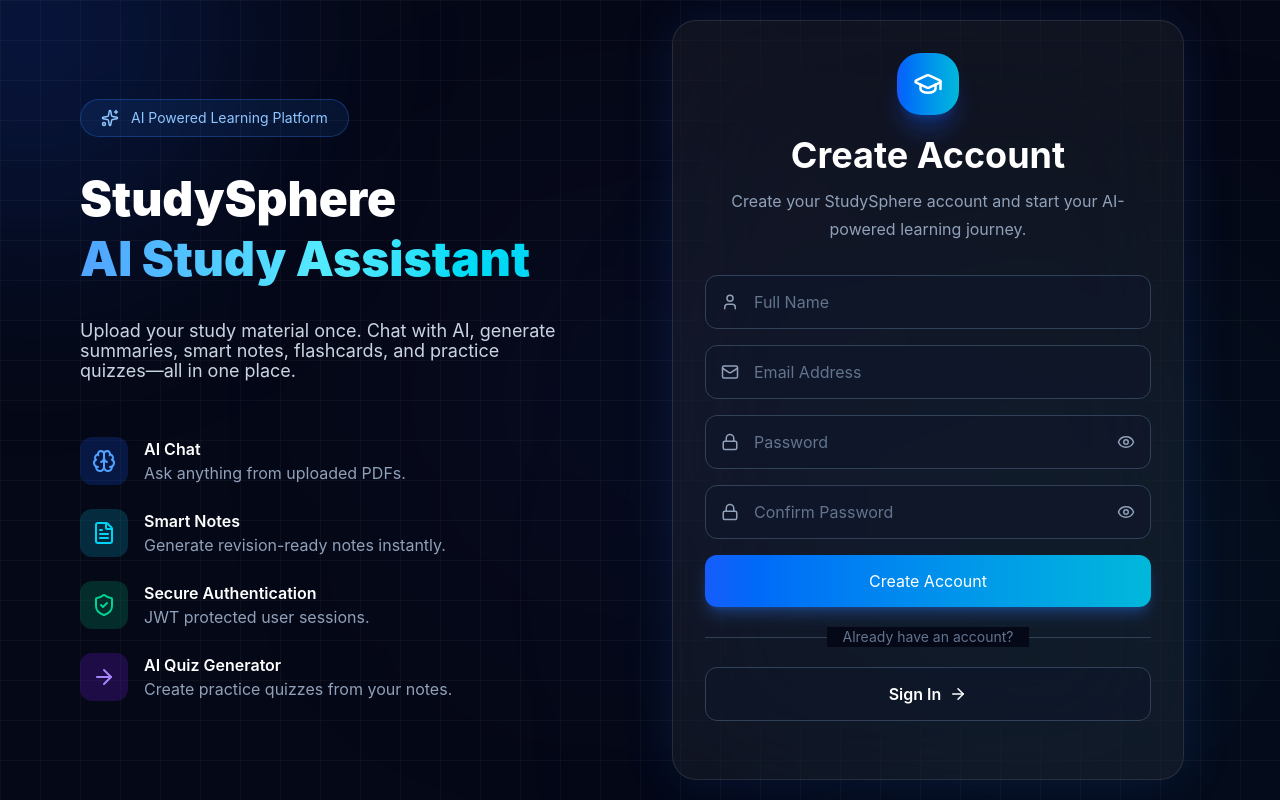
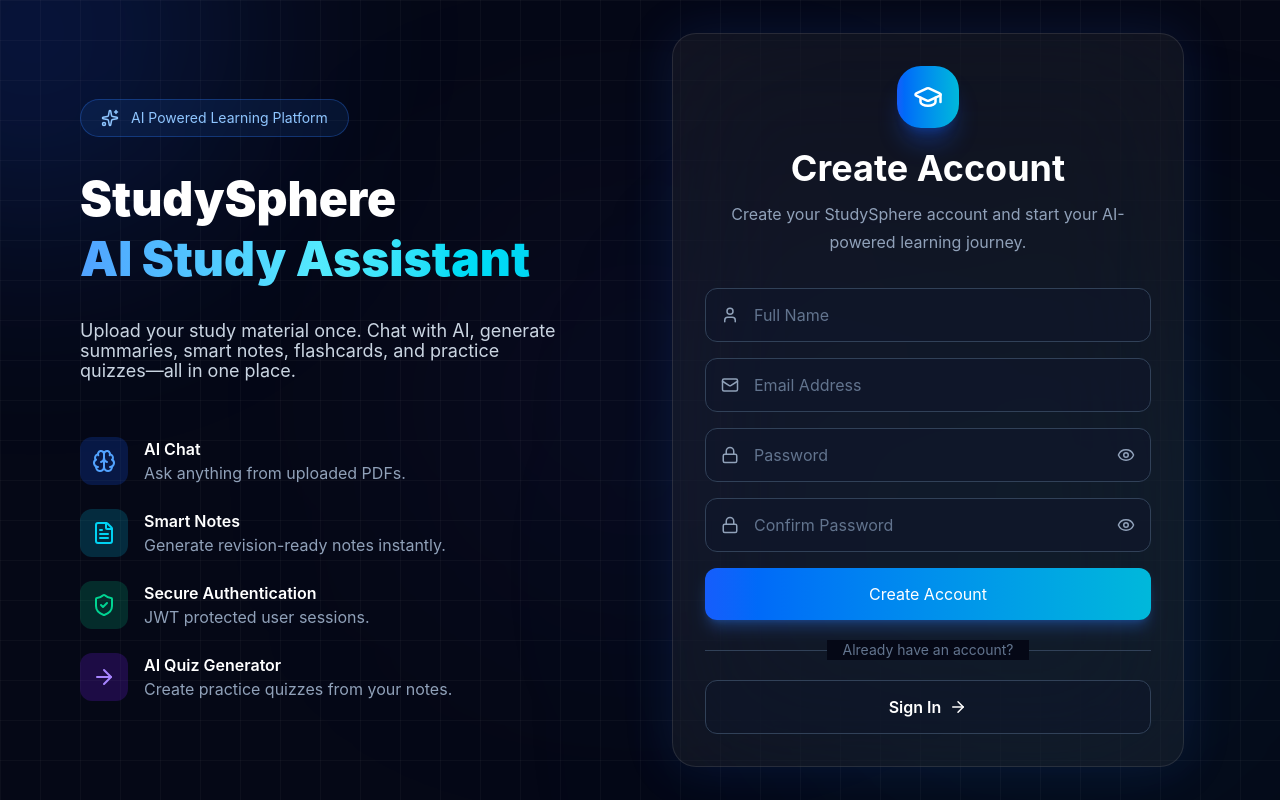
Before and after one commit to jarvissi18/StudySphere-AI-Assistant, a React app in the folder frontend/: page /register in a window 1280 px wide. Built offline with nearby package versions, Linux system fonts and the light colour scheme; no server answers; the HTML template or start-up script is replaced by a standard one.

Commit message:
Fix register card resizing

```diff
--- a/frontend/src/pages/Register/Register.jsx
+++ b/frontend/src/pages/Register/Register.jsx
@@ -251,7 +251,7 @@ function Register() {
 
         <div className="flex w-full lg:w-[45%] items-center justify-center px-8">
 
-            <div className="w-full max-w-[560px] min-h-[760px] rounded-3xl border border-white/10 bg-white/5 p-8 backdrop-blur-3xl shadow-[0_0_50px_rgba(37,99,235,.15)] flex flex-col justify-start">
+            <div className="w-full max-w-[560px] rounded-3xl border border-white/10 bg-white/5 p-8 backdrop-blur-3xl shadow-[0_0_50px_rgba(37,99,235,.15)] flex flex-col justify-start">
              <div className="flex flex-col items-center mb-8">
 
               <div className="mb-5 rounded-3xl bg-gradient-to-r from-blue-600 to-cyan-500 p-4 shadow-xl shadow-blue-600/30">
```
